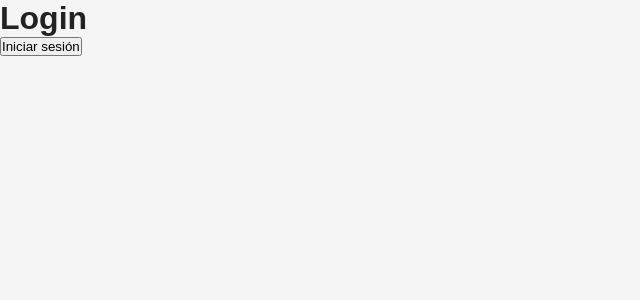
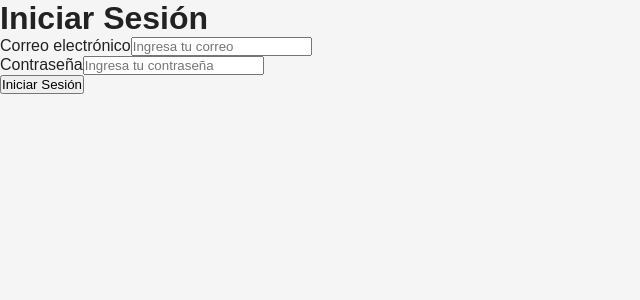
Before and after one commit to CenFonnegra/strategic-task-manager, a React (Vite) app: page / in a window 1280 px wide. Shown: the top 300 px of the page, without its empty margins (0-640 px from the left). Built offline with nearby package versions, Linux system fonts and the light colour scheme; the HTML template or start-up script is replaced by a standard one.

Commit message:
feat: create login form with React state handling

```diff
--- a/src/components/Button.tsx
+++ b/src/components/Button.tsx
@@ -1,12 +1,16 @@
 
 interface ButtonProps {
     text: string;
-    onClick: () => void;
+    onClick?: () => void;
+    type?: "button" | "submit";
 }
 
-function Button({ text, onClick }: ButtonProps) {
+function Button({ text, onClick, type ="button" }: ButtonProps) {
     return (
-        <button onClick={onClick}>
+        <button
+            type={type}
+            onClick={onClick}
+            >
             {text}
         </button>
     );
--- a/src/pages/LoginPage.tsx
+++ b/src/pages/LoginPage.tsx
@@ -1,20 +1,53 @@
 import Button from "../components/Button";
+import { useState } from "react";
 
 function LoginPage() {
+    function handleSubmit(event: React.FormEvent<HTMLFormElement>) {
+        event.preventDefault();
 
-    function handleLogin() {
-        console.log("Iniciando sesión...");
+        console.log("Email:", email);
+        console.log("Password:", password);
     }
 
+    const [email, setEmail] = useState("");
+
+    const [password, setPassword] = useState("");
+
     return (
-        <>
-            <h1>Login</h1>
+        <main>
+            <h1>Iniciar Sesión</h1>
 
-            <Button
-            text="Iniciar sesión"
-            onClick={handleLogin}
-            />
-        </>
+            <form onSubmit={handleSubmit}>
+                <div>
+                    <label htmlFor="email">Correo electrónico</label>
+                    <input
+                    id="email"
+                    type="email"
+                    placeholder="Ingresa tu correo"
+                    onChange={(event) =>{
+                        setEmail(event.target.value);
+                    }}
+                    />
+                </div>
+
+                <div>
+                    <label htmlFor="password">Contraseña</label>
+                    <input
+                        id="password"
+                        type="password"
+                        placeholder="Ingresa tu contraseña"
+                        onChange={(event) =>{
+                            setPassword(event.target.value);
+                        }}
+                        />
+                </div>
+
+                <Button
+                    text="Iniciar Sesión"
+                    type="submit"
+                    />
+            </form>
+        </main>
     );
 }
 
```
